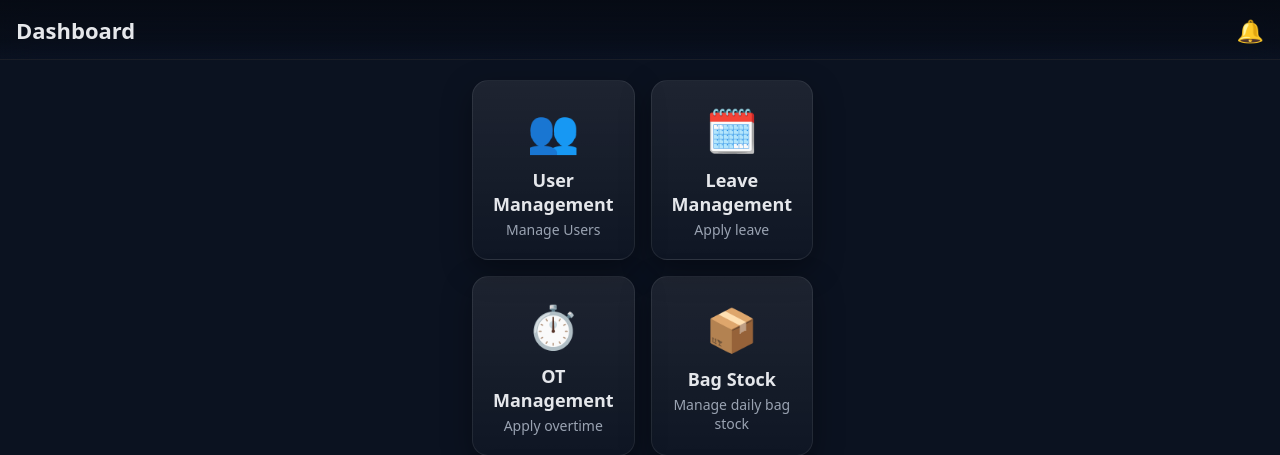
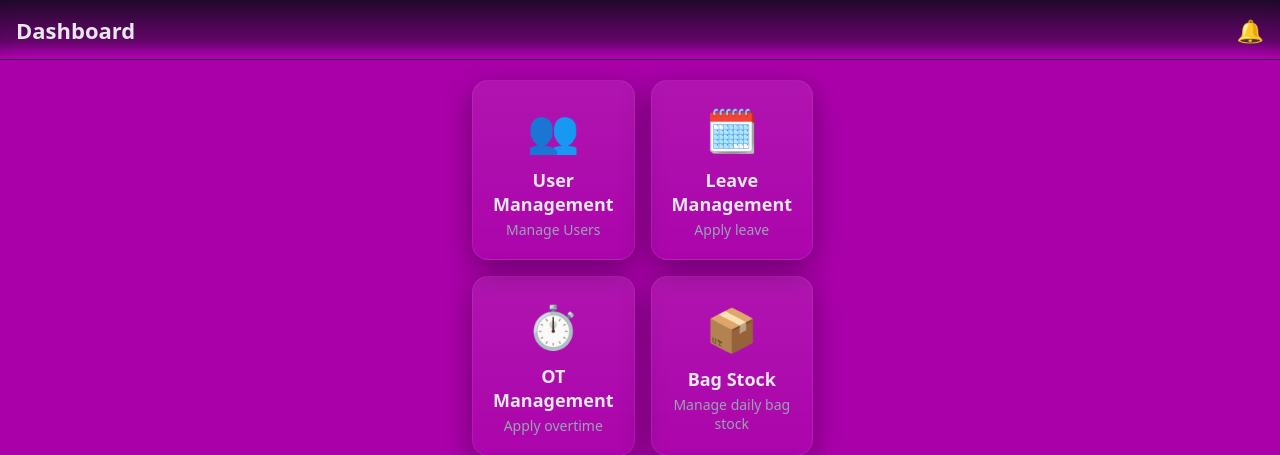
Before and after one commit to riponsarkar21/bag_stock_php_pwa_app, a PHP site: page /index.php in a window 1280 px wide. Shown: the top 455 px of the page. Run offline with PHP 8.4, Linux system fonts and the light colour scheme.

Commit message:
Update style.css

```diff
--- a/style.css
+++ b/style.css
@@ -1,6 +1,8 @@
 
 :root{
-  --bg:#0b1220; --card:#141b2d; --muted:#9aa3b2; --text:#e5e7eb;
+  --bg1:#0b1220; --card:#141b2d; --muted:#9aa3b2; --text:#e5e7eb;
+  --bg:#aa00aa; --card:#141b2d; --muted:#9aa3b2; --text:#e5e7eb;
+
   --accent:#22c55e; --ring:rgba(255,255,255,.12); --border:rgba(255,255,255,.08);
   --shadow:0 10px 30px rgba(0,0,0,.35); --radius:10px; --pad:14px; --gap:12px;
   --bm-2ply:#ffffff; --gold-2ply:#d4af37; --gold-1ply:#e7d289;
```
